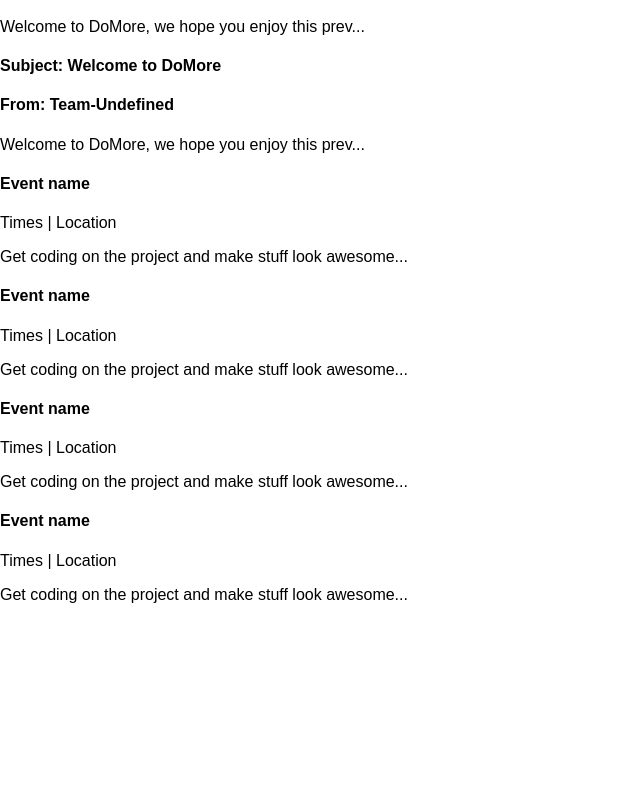
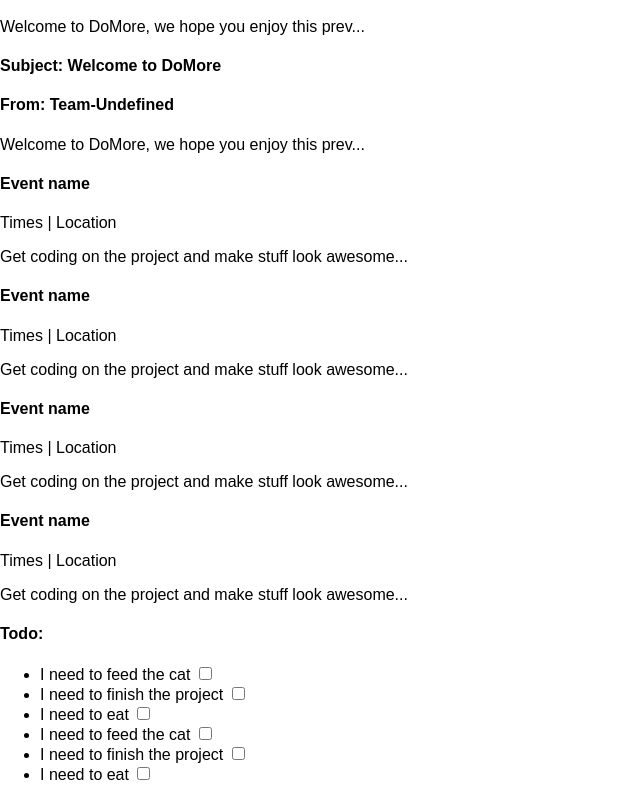
Before and after one commit to rogersop/FE-team-undefined, a React (Create React App) app in the folder do-more/: page / in a window 1280 px wide. Shown: the part 620-1420 px from the top of the page, without its empty margins (0-640 px from the left). Before the commit the page ends 1240 px from the top, so only its background shows below. Built offline with nearby package versions, Linux system fonts and the light colour scheme; the HTML template or start-up script is replaced by a standard one.

Commit message:
create TodoWidget framework component and render in App

```diff
--- a/do-more/src/App.js
+++ b/do-more/src/App.js
@@ -2,6 +2,7 @@
 import NewsWidget from './components/NewsWidget';
 import EmailWidget from './components/EmailWidget';
 import CalendarWidget from './components/CalendarWidget';
+import TodoWidget from './components/TodoWidget';
 
 class App extends Component {
   render() {
@@ -16,6 +17,7 @@
         <NewsWidget />
         <EmailWidget />
         <CalendarWidget />
+        <TodoWidget />
       </div>
     );
   }
--- /dev/null
+++ b/do-more/src/components/TodoWidget.js
@@ -0,0 +1,21 @@
+import React, { Component } from 'react';
+
+class TodoWidget extends Component {
+  render () {
+    return (
+      <div className="todo-widget">
+        <h4>Todo:</h4>
+        <ul>
+          <li>I need to feed the cat <input type="checkbox" /></li>
+          <li>I need to finish the project <input type="checkbox" /></li>
+          <li>I need to eat <input type="checkbox" /></li>
+          <li>I need to feed the cat <input type="checkbox" /></li>
+          <li>I need to finish the project <input type="checkbox" /></li>
+          <li>I need to eat <input type="checkbox" /></li>
+        </ul>
+      </div>
+    )
+  }
+}
+
+export default TodoWidget;
```
